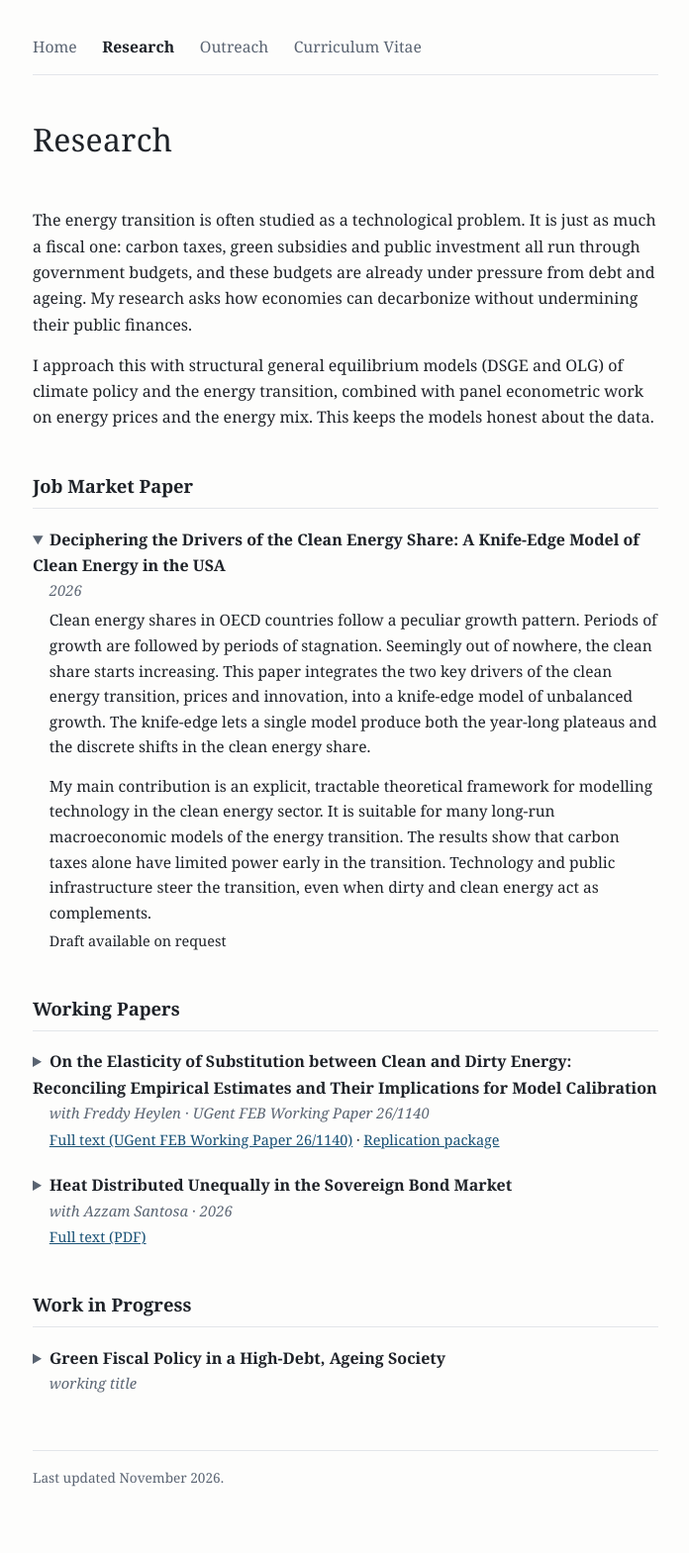
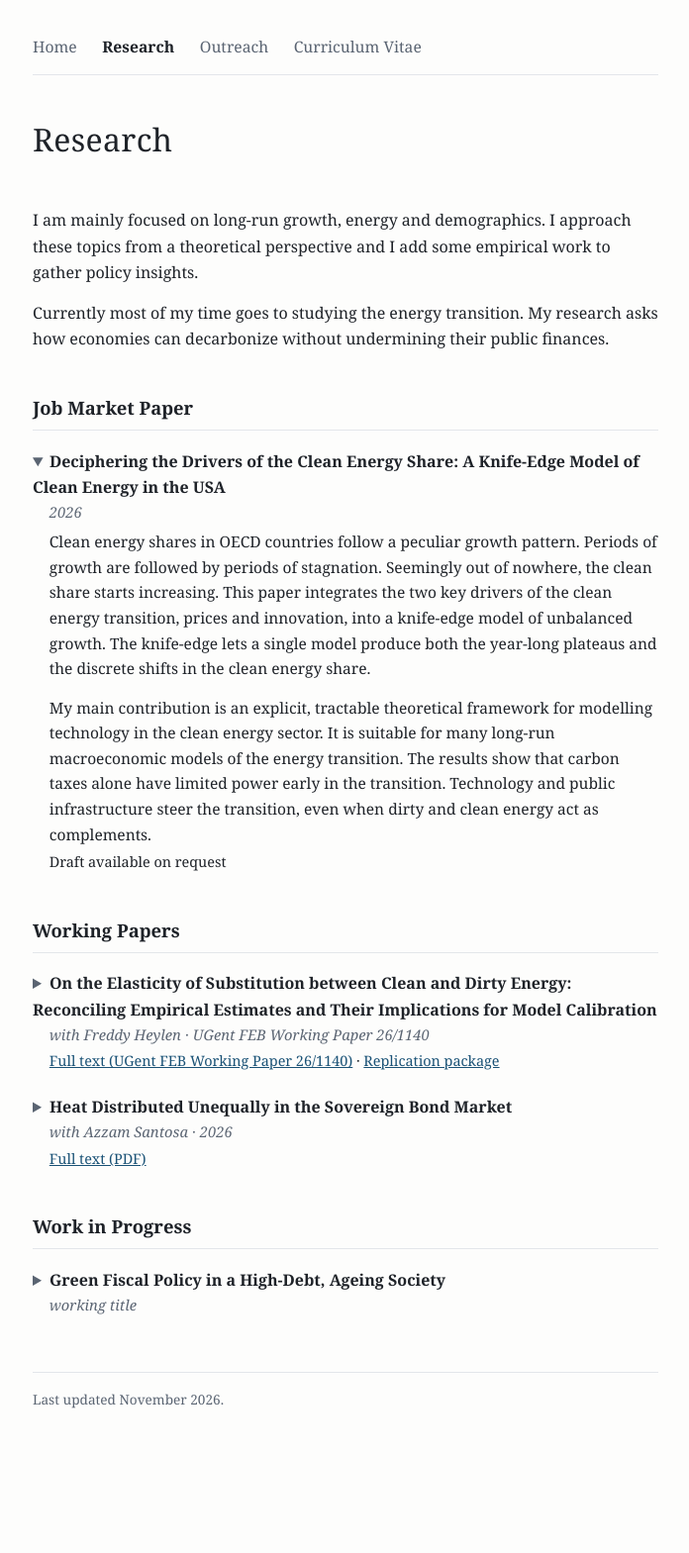
Before and after one commit to thomaslebbe/thomaslebbe.github.io, a Jekyll site: the page built from research.md, in a window 1280 px wide. Shown: the whole page at 99% size, without its empty margins (291-987 px from the left). Built offline with Jekyll 4.4.1, drawn with Linux system fonts in a browser that asks for light colours; after the commit the page ends 1490 px from its top, so only the background shows below that.

Commit message:
Update research.md (via Pages CMS)

```diff
--- a/research.md
+++ b/research.md
@@ -1,20 +1,11 @@
 ---
 layout: research
+permalink: /research.html
 title: Research
-permalink: /research.html
-description: >-
-  Research by Thomas Lebbe: working papers on the energy transition,
-  elasticity of substitution in energy, climate and sovereign bond markets,
-  and green fiscal policy.
+description: "Research by Thomas Lebbe: working papers on the energy transition,
+  elasticity of substitution in energy, climate and sovereign bond markets, and
+  green fiscal policy."
 ---
+I am mainly focused on long-run growth, energy and demographics. I approach these topics from a theoretical perspective and I add some empirical work to gather policy insights.
 
-The energy transition is often studied as a technological problem. It is
-just as much a fiscal one: carbon taxes, green subsidies and public
-investment all run through government budgets, and these budgets are
-already under pressure from debt and ageing. My research asks how
-economies can decarbonize without undermining their public finances.
-
-I approach this with structural general equilibrium models (DSGE and OLG)
-of climate policy and the energy transition, combined with panel
-econometric work on energy prices and the energy mix. This keeps the
-models honest about the data.
+Currently most of my time goes to studying the energy transition.  My research asks how economies can decarbonize without undermining their public finances.
```
